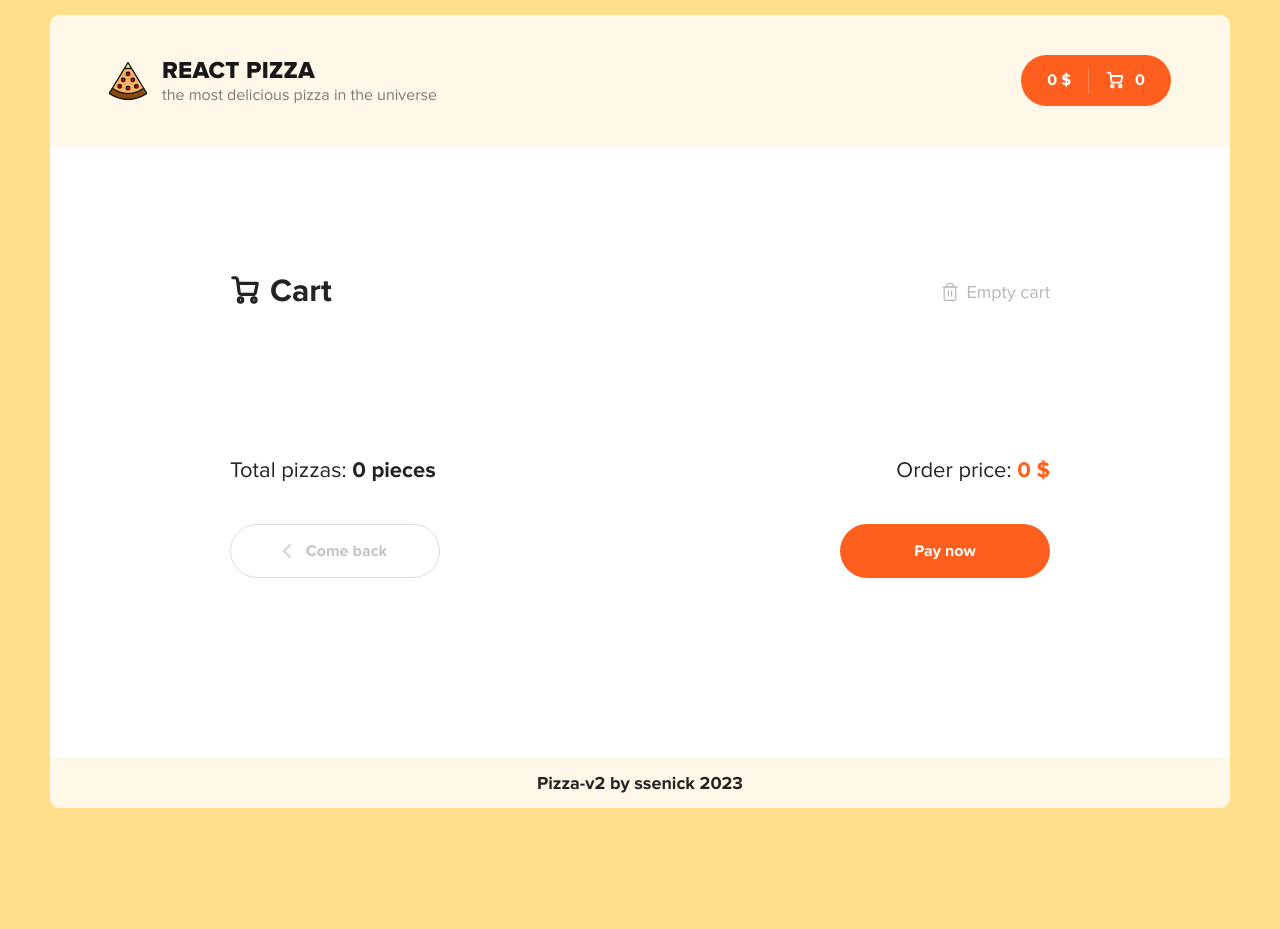
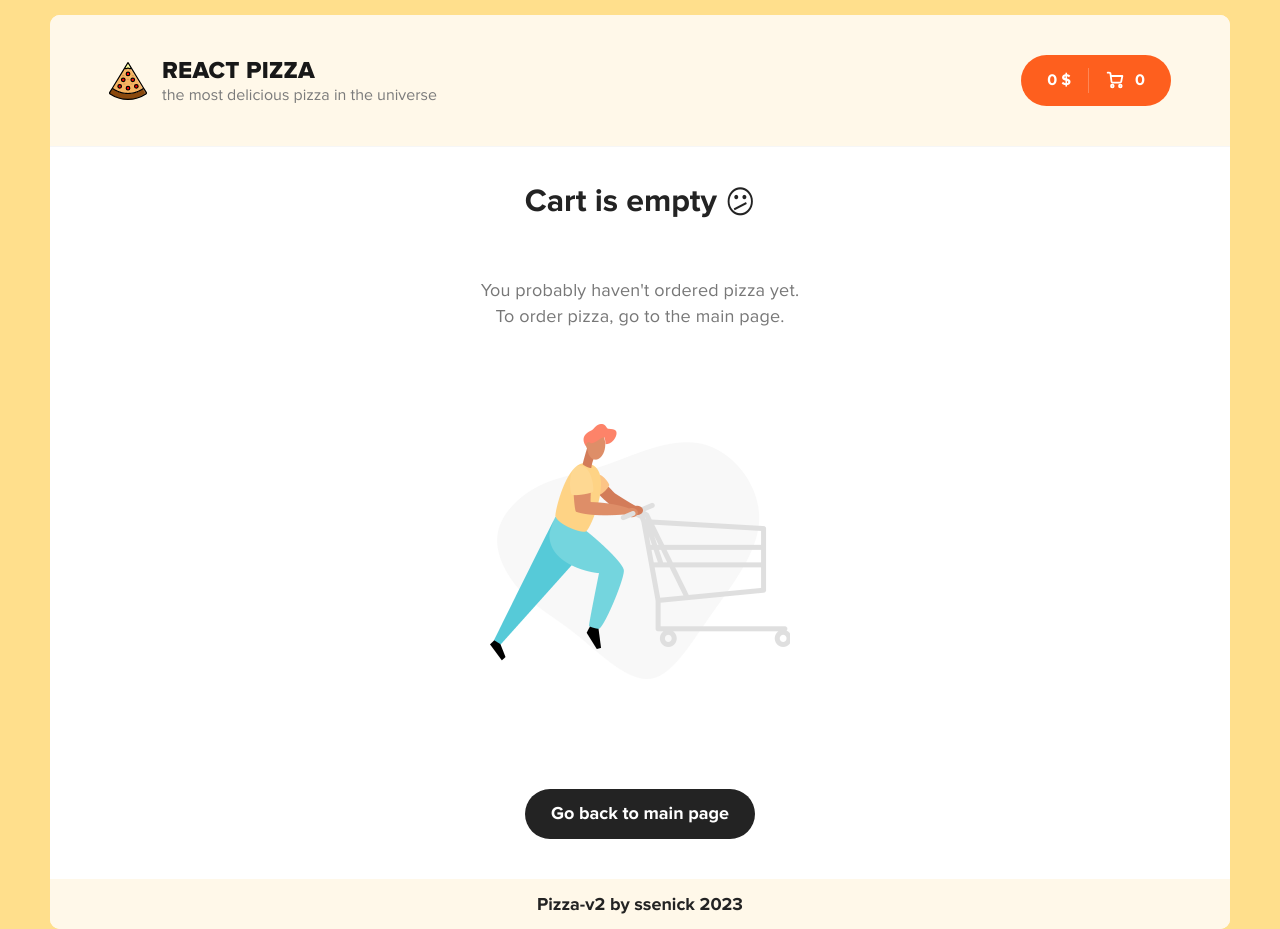
Before and after one commit to ssenick/web-application-pizza-v2, a React (Create React App) app: page /cart in a window 1280 px wide. Before the commit the page ends 808 px from the top, so only its background shows below. Built offline with nearby package versions, Linux system fonts and the light colour scheme.

Commit message:
corrected search in redux

```diff
--- a/src/components/UI/Search/Search.jsx
+++ b/src/components/UI/Search/Search.jsx
@@ -2,8 +2,8 @@ import React, {memo, useRef, useState} from 'react';
 import s from './Search.module.scss'
 import {close, search} from "../../../assets/images";
 import {useDispatch, useSelector} from "react-redux";
-import {searchReducer} from "../../../redux/slices/searchSlice";
 import useDebounce from "../../../hooks/useDebounce";
+import {searchReducer} from "../../../redux/slices/filterSlice";
 
 const Search = memo(() => {
    const dispatch = useDispatch();
--- /dev/null
+++ b/src/components/cart/CartEmpty.jsx
@@ -0,0 +1,20 @@
+import React from 'react';
+import {emptyCart} from '../../assets/images'
+import {Link} from "react-router-dom";
+const CartEmpty = () => {
+   return (
+      <div className="cart cart--empty">
+         <h2>Cart is empty <span>😕</span></h2>
+         <p>
+            You probably haven't ordered pizza yet.<br/>
+            To order pizza, go to the main page.
+         </p>
+         <img src={emptyCart} alt="Empty cart"/>
+         <Link to='/' className="button button--black">
+            <span>Go back to main page</span>
+         </Link>
+      </div>
+   );
+};
+
+export default CartEmpty;
--- a/src/components/CartPizza.jsx
+++ b/src/components/cart/CartPizza.jsx
@@ -1,6 +1,6 @@
 import React from 'react';
 import {useDispatch} from "react-redux";
-import {removeItemsGroup,minusCountPizza,plusCountPizza} from "../redux/slices/cartSlice";
+import {removeItemsGroup,minusCountPizza,plusCountPizza} from "../../redux/slices/cartSlice";
 
 const CartPizza = ({id,name,imageUrl,typeActive,sizeActive,countItems,price,itemsPrices}) => {
    const dispatch = useDispatch();
--- a/src/pages/Cart.jsx
+++ b/src/pages/Cart.jsx
@@ -1,24 +1,26 @@
 import React from 'react';
-import {Link, useNavigate} from "react-router-dom";
-import CartPizza from "../components/CartPizza";
+import {useNavigate} from "react-router-dom";
+import CartPizza from "../components/cart/CartPizza";
 import {useDispatch, useSelector} from "react-redux";
 import {clearAllPizzas} from "../redux/slices/cartSlice";
+import CartEmpty from "../components/cart/CartEmpty";
 
 const Cart = () => {
    const dispatch = useDispatch();
    const navigation = useNavigate();
    const {items, totalPrice, totalItems} = useSelector((state) => state.cart)
 
-   console.log(items)
    const goBack = () => navigation(-1)
    const clearAllItems = () => {
-      if(items.length){
-         if(window.confirm('Are you sure?')){
+      if (items.length) {
+         if (window.confirm('Are you sure?')) {
             dispatch(clearAllPizzas())
          }
       }
    }
-
+   if (items.length === 0) {
+      return <CartEmpty/>
+   }
    return (
       <div className="container container--cart">
          <div className="cart">
@@ -53,7 +55,7 @@ const Cart = () => {
                </div>
             </div>
             <div className="content__items">
-               {items && items.map((item,index) =>
+               {items && items.map((item, index) =>
                   <CartPizza key={index} {...item}/>
                )}
             </div>
--- a/src/pages/Home.jsx
+++ b/src/pages/Home.jsx
@@ -1,26 +1,20 @@
 import React, {useEffect, useState} from 'react';
 import {Categories, PizzaBlock, Search, Sort} from "../components";
 import PizzaSkeleton from "../components/PizzaBlock/PizzaSkeleton";
-import axios from "axios";
-import {useDispatch, useSelector} from "react-redux";
+import { useSelector} from "react-redux";
 import {fetchPizzas} from "../API";
-import useDebounce from "../hooks/useDebounce";
+
 const Home = () => {
-   const dispatch = useDispatch();
-   const {categoriesId,sort} = useSelector((state) => state.filter)
+
+   const {categoriesId,sort,search} = useSelector((state) => state.filter)
    const [isLoaded, setIsLoaded] = useState(false);
    const [isError, setIsError] = useState('');
    const [pizzas, setPizzas] = useState([]);
-   const searchValue = useSelector((state) => state.search.value);
 
 
    useEffect(() => {
-      // axios.get('https://64a6157600c3559aa9c054f6.mockapi.io/items' )
-      //    .then(res => setPizzas(res.data))
-      //    .catch(err => setIsError(err.message))
-      //    .finally(()=>setIsLoaded(true))
-      fetchPizzas(setPizzas,setIsError,setIsLoaded,sort,categoriesId,searchValue)
-   }, [categoriesId,sort,searchValue])
+      fetchPizzas(setPizzas,setIsError,setIsLoaded,sort,categoriesId,search)
+   }, [categoriesId,sort,search])
    return (
       <div className="container">
          <div className="content__top">
@@ -38,6 +32,9 @@ const Home = () => {
                :
                new Array(6).fill('').map((_,i) => < PizzaSkeleton key={i}/>)
             }
+            {pizzas.length === 0 &&
+                  <h2>Nothing found <span>😕</span></h2>
+            }
             {isError && <h2 style={{color: 'red', fontSize: '50px'}}>Ups.... Error: <span
                style={{fontWeight: '900'}}>{isError}</span></h2>}
          </div>
--- a/src/redux/slices/cartSlice.js
+++ b/src/redux/slices/cartSlice.js
@@ -47,8 +47,7 @@ export const cartSlice = createSlice({
             state.totalItems--
             state.totalPrice = state.totalPrice - action.payload.price
          }
-         // state.totalPrice = state.totalPrice + action.payload.price
-         // state.totalItems++
+
       },
       plusCountPizza : (state, action) => {
          const countItems = state.items.find(item =>
--- a/src/redux/slices/filterSlice.js
+++ b/src/redux/slices/filterSlice.js
@@ -7,6 +7,7 @@ const initialState = {
       type: 'rating',
       order: 'desc'
    },
+   search:''
 }
 
 export const filterSlice = createSlice({
@@ -18,9 +19,12 @@ export const filterSlice = createSlice({
       },
       sortReducer: (state, action) => {
          state.sort = action.payload
+      },
+      searchReducer: (state,action) => {
+         state.search = action.payload
       }
    },
 })
 
-export const {categoryReducer,sortReducer} = filterSlice.actions
+export const {categoryReducer,sortReducer,searchReducer} = filterSlice.actions
 export default filterSlice.reducer
--- a/src/redux/slices/searchSlice.js
+++ /dev/null
@@ -1,18 +0,0 @@
-import {createSlice} from '@reduxjs/toolkit'
-
-const initialState = {
-      value: ''
-}
-
-export const searchSlice = createSlice({
-   name: 'search',
-   initialState,
-   reducers: {
-     searchReducer: (state,action) => {
-         state.value = action.payload
-     }
-   },
-})
-
-export const {searchReducer} = searchSlice.actions
-export default searchSlice.reducer
--- a/src/redux/store.js
+++ b/src/redux/store.js
@@ -1,13 +1,11 @@
 import {configureStore} from '@reduxjs/toolkit'
 
 import filter from './slices/filterSlice'
-import search from "./slices/searchSlice";
 import cart from "./slices/cartSlice";
 
 export const store = configureStore({
    reducer: {
       filter,
-      search,
       cart
    }
 })
```
Also changed, not shown: src/components/PizzaBlock/PizzaBlock.jsx (line endings or trailing spaces).
